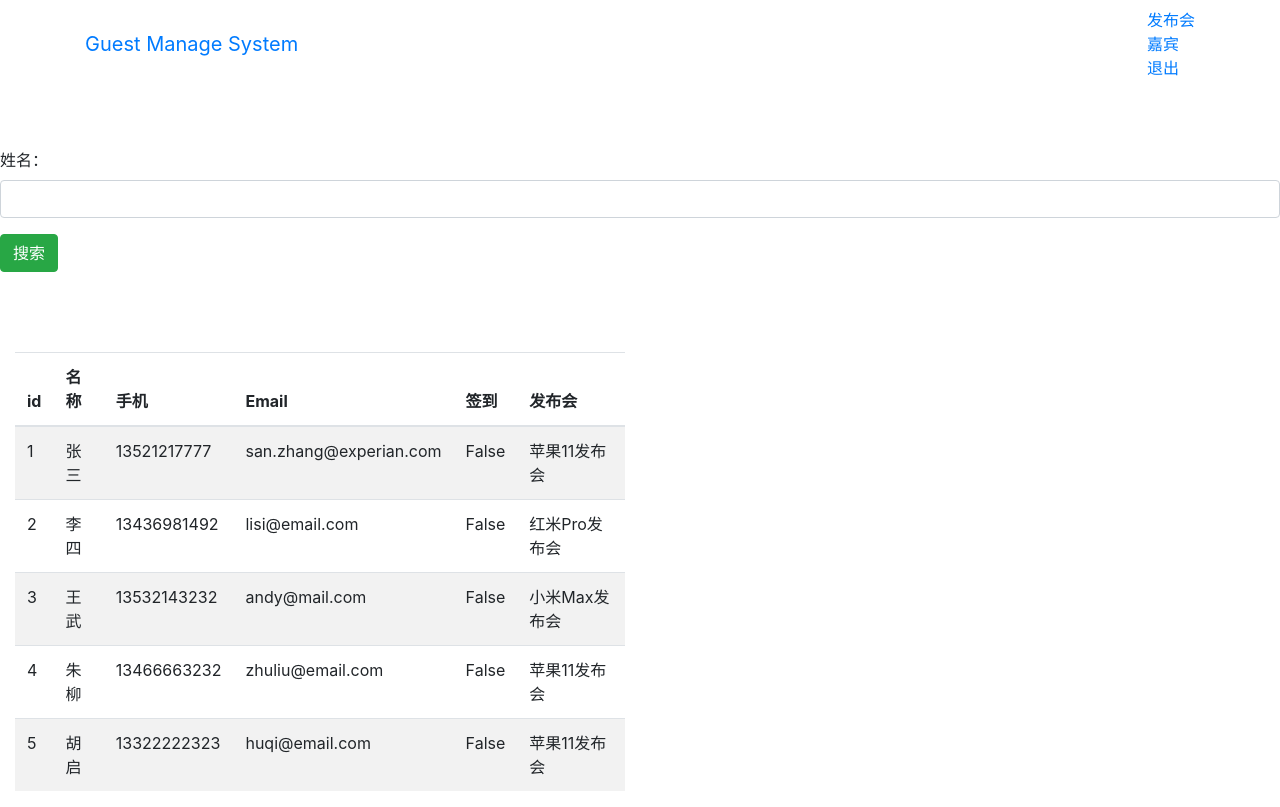
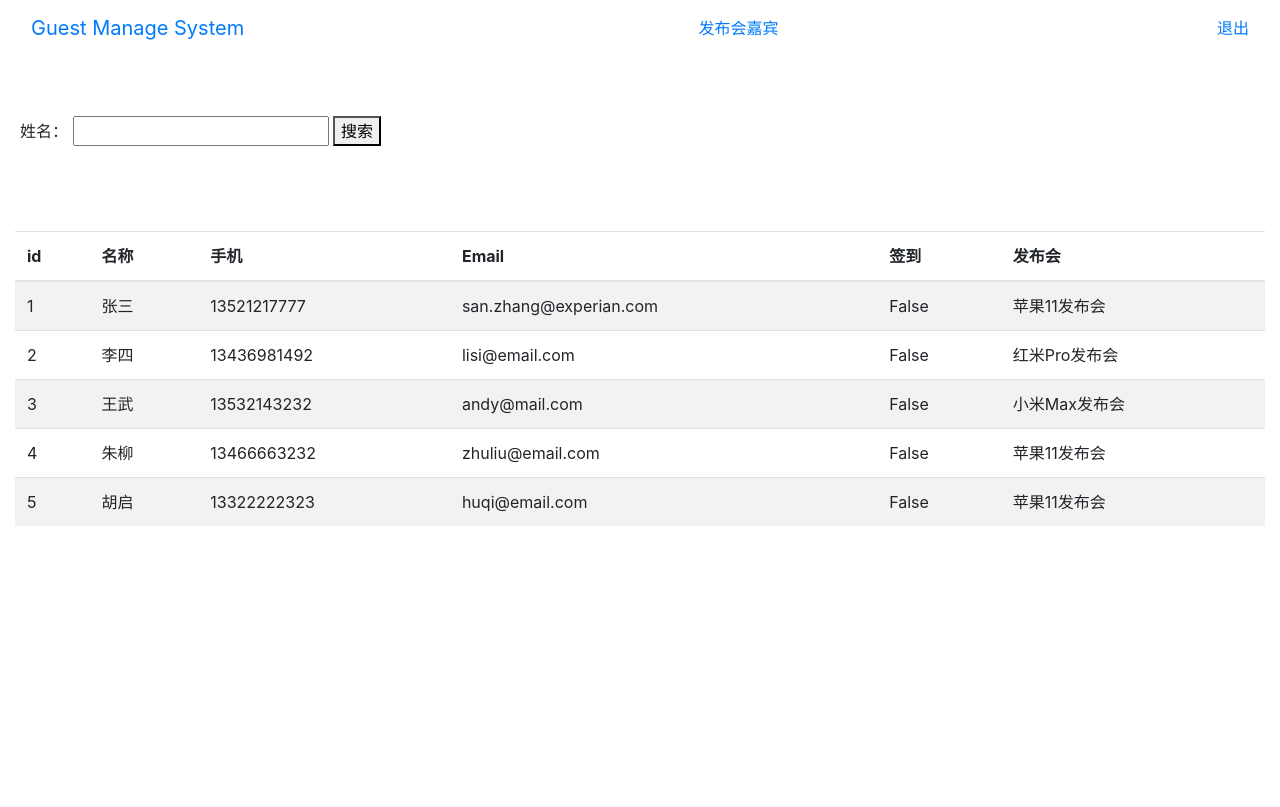
Before and after one commit to xuxushenlan/guest, a Django app: page /guest_manage/ in a window 1280 px wide. After the commit the page ends 526 px from the top, so only its background shows below. Run offline with Django 3.2, Linux system fonts and the light colour scheme; a user stored in the database is signed in; data comes from the database, SQL or seed files in the repository; some libraries are stand-ins or nearby versions.

Commit message:
modify html

```diff
--- a/sign/templates/guest_manage.html
+++ b/sign/templates/guest_manage.html
@@ -9,38 +9,40 @@
 </head>
 <body role="document">
     <!-- 导航栏 -->
-    <nav class="navbar navbar-inverse navbar-fixed-top">
-        <div class="container">
+    <nav class="navbar navbar-expand-sm">
+        <div class="container-fluid">
             <div class="navbar-header">
                 <a class="navbar-brand" href="/event_manage/">Guest Manage System</a>
             </div>
-            <div id="navbar-head" class="c">
-                <ul class="nav navbar-nav">
+            <div id="navbar-head" class="collapsed">
+                <ul class="nav navbar-nav navbar-left">
                     <li><a href="/event_manage/">发布会</a> </li>
                     <li class="active"><a href="#">嘉宾</a> </li>
                 </ul>
+            </div>
+            <div id="navbar-userinfo" class="collapsed">
                 <ul class="nav navbar-nav navbar-right">
-                    <li><a href="#">{{ user }}</a></li>
+                    <li><a href="#">{{ user }}</a> </li>
                     <li><a href="/logout/">退出</a></li>
                 </ul>
             </div>
         </div>
     </nav>
     <!-- 嘉宾搜索表单 -->
-    <div class="page-header" style="padding-top: 60px">
+    <div class="page-header" style="padding-top: 60px;padding-left: 20px">
         <div id="navbar-search" class="navbar-collapse collapsed">
             <form class="navbar-form" method="get" action="/search_name/">
-                <div class="form-group">
+                <div>
                     <label for="realname">姓名：</label>
-                    <input id="realname" type="text" class="form-control"/>
+                    <input id="realname" type="text"/>
+                    <button id="search_guest" type="submit" class="button">搜索</button>
                 </div>
-                <button id="search_guest" type="submit" class="btn btn-success">搜索</button>
             </form>
         </div>
     </div>
     <!-- 嘉宾列表 -->
     <div class="row1" style="padding-top: 80px">
-        <div class="col-md-6">
+        <div class="col">
             <table class="table table-striped">
                 <thead>
                 <tr>
```
Also changed, not shown: sign/templates/event_manage.html (+10 -8 lines).
